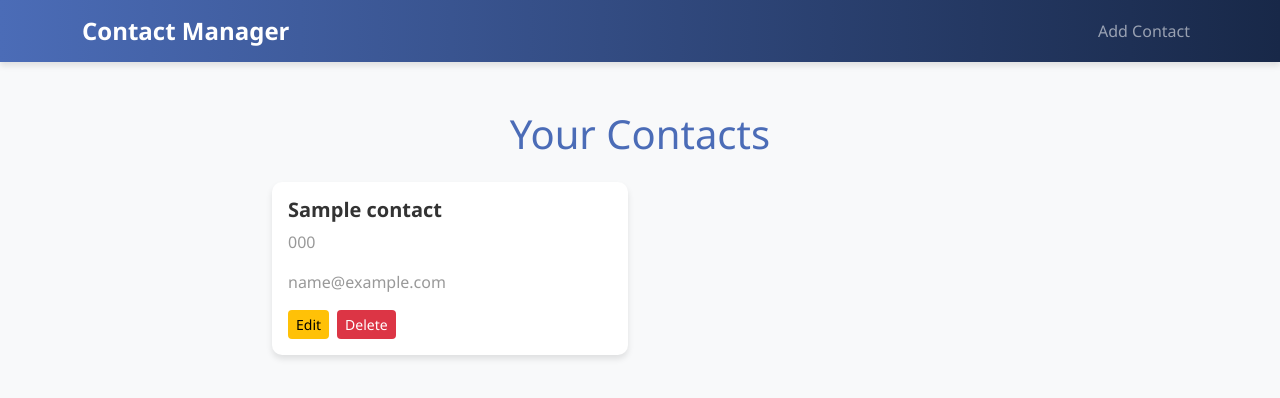
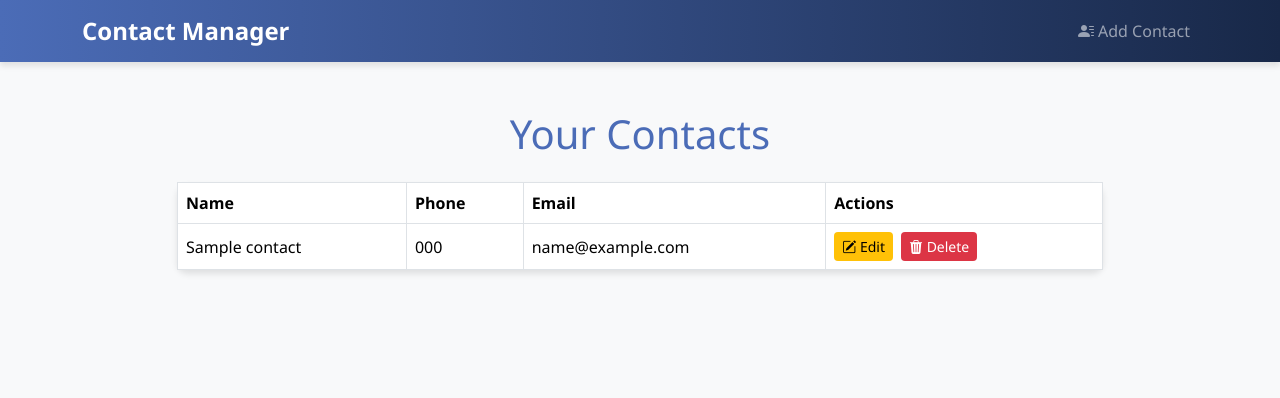
Before and after one commit to Deextr/contact-app-php, a PHP site: page / in a window 1280 px wide. Shown: the top 398 px of the page. Run offline with PHP 8.4, Linux system fonts and the light colour scheme; tables that the repository leaves empty or names only in its code hold one stand-in row (values such as "Sample post").

Commit message:
Update index.php

```diff
--- a/index.php
+++ b/index.php
@@ -8,6 +8,7 @@
   <title>Contact Manager</title>
   <link href="https://cdn.jsdelivr.net/npm/bootstrap@5.3.0-alpha1/dist/css/bootstrap.min.css" rel="stylesheet">
   <link href="statics/css/styles.css" rel="stylesheet">
+  <link href="https://cdn.jsdelivr.net/npm/bootstrap-icons/font/bootstrap-icons.css" rel="stylesheet">
   <style>
     body {
       background-color: #f8f9fa;
@@ -24,26 +25,15 @@
       font-size: 1.5rem;
     }
 
-    .card {
-      border: none;
+    .table {
+      background: #fff;
       border-radius: 10px;
-      transition: transform 0.2s ease-in-out;
-      background: #fff;
       box-shadow: 0 4px 6px rgba(0, 0, 0, 0.1);
     }
 
-    .card:hover {
-      transform: translateY(-5px);
-    }
-
-    .card-title {
-      font-size: 1.25rem;
-      font-weight: bold;
-      color: #333;
-    }
-
-    .card-text {
-      color: #666;
+    .table th,
+    .table td {
+      vertical-align: middle;
     }
 
     .btn-warning {
@@ -81,7 +71,7 @@
       <div class="collapse navbar-collapse" id="navbarNav">
         <ul class="navbar-nav ms-auto">
           <li class="nav-item">
-            <a class="nav-link" href="views/add_contact.php">Add Contact</a>
+            <a class="nav-link" href="views/add_contact.php"><i class="bi bi-person-lines-fill"></i>&nbsp;Add Contact</a>
           </li>
         </ul>
       </div>
@@ -90,29 +80,37 @@
 
   <div class="container my-5">
     <div class="row">
-      <div class="col-md-8 mx-auto">
+      <div class="col-md-10 mx-auto">
         <h1 class="text-center mb-4" style="color: #4b6cb7;">Your Contacts</h1>
         <?php
         $res = $conn->query("SELECT * FROM contacts");
         ?>
         <?php if ($res->num_rows > 0) : ?>
-          <div class="row">
-            <?php while ($row = $res->fetch_assoc()) : ?>
-              <div class="col-md-6 mb-4">
-                <div class="card">
-                  <div class="card-body">
-                    <h5 class="card-title"><?= $row['name']; ?></h5>
-                    <p class="card-text text-muted"><?= $row['phone']; ?></p>
-                    <p class="card-text text-muted"><?= $row['email']; ?></p>
+          <table class="table table-bordered">
+            <thead>
+              <tr>
+                <th>Name</th>
+                <th>Phone</th>
+                <th>Email</th>
+                <th>Actions</th>
+              </tr>
+            </thead>
+            <tbody>
+              <?php while ($row = $res->fetch_assoc()) : ?>
+                <tr>
+                  <td><?= $row['name']; ?></td>
+                  <td><?= $row['phone']; ?></td>
+                  <td><?= $row['email']; ?></td>
+                  <td>
                     <div class="d-flex gap-2">
-                      <a href="views/update_contact.php?id=<?= $row['id']; ?>" class="btn btn-warning btn-sm">Edit</a>
-                      <a href="handlers/delete_contact_handler.php?id=<?= $row['id']; ?>" class="btn btn-danger btn-sm">Delete</a>
+                      <a href="views/update_contact.php?id=<?= $row['id']; ?>" class="btn btn-warning btn-sm"><i class="bi bi-pencil-square"></i>&nbsp;Edit</a>
+                      <a href="handlers/delete_contact_handler.php?id=<?= $row['id']; ?>" class="btn btn-danger btn-sm"><i class="bi bi-trash3-fill"></i>&nbsp;Delete</a>
                     </div>
-                  </div>
-                </div>
-              </div>
-            <?php endwhile; ?>
-          </div>
+                  </td>
+                </tr>
+              <?php endwhile; ?>
+            </tbody>
+          </table>
         <?php else : ?>
           <div class="text-center">
             <p class="text-muted">🎉 No contacts found! Add a new contact.</p>
```
